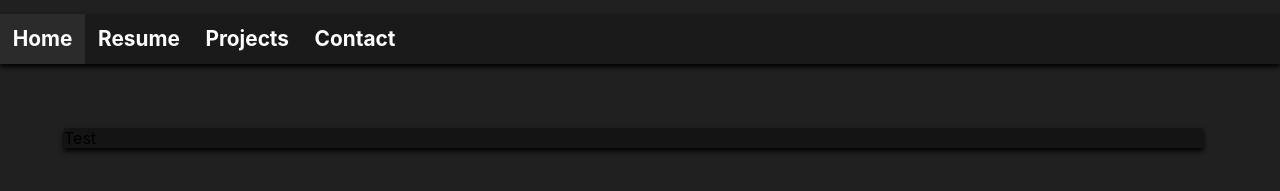
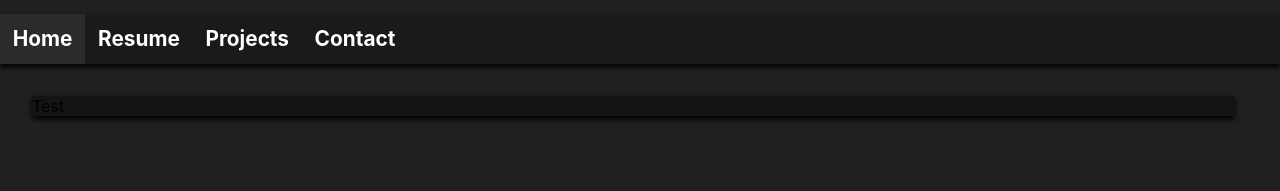
Before and after one commit to grant-walters/website, a React app: page / in a window 1280 px wide. Shown: the part 77-268 px from the top of the page. Built offline with nearby package versions, Linux system fonts and the light colour scheme.

Commit message:
CSS tweaks

```diff
--- a/src/main.css
+++ b/src/main.css
@@ -66,8 +66,8 @@ code {
 }
 
 .content {
-	margin: 5%;
+	margin: 2.5%;
 	box-shadow: 0px 3px 5px black;
-	width: 89%;
+	width: 94%;
 	background-color: #141414;
 }
```
